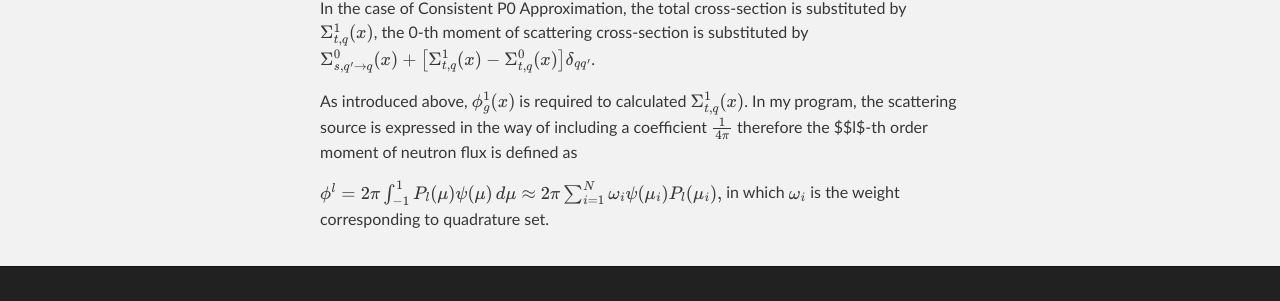
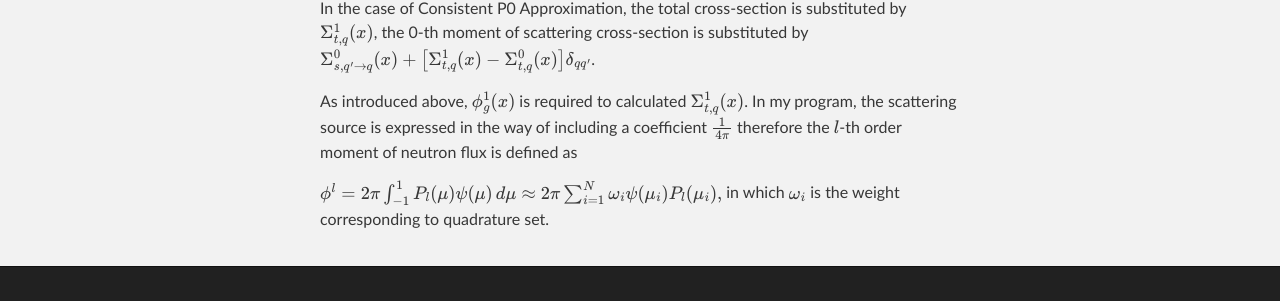
Before and after one commit to FANJSH/notebook, a Jekyll site: the page built from _posts/2025-08-07-transport-consistent.md, in a window 1280 px wide and 900 px high, scrolled down 2959 px. Shown: the part 505-806 px from the top of the window. Built offline with Jekyll 4.4.1, drawn with Linux system fonts in a browser that asks for light colours.

```diff
--- a/_posts/2025-08-07-transport-consistent.md
+++ b/_posts/2025-08-07-transport-consistent.md
@@ -146,7 +146,7 @@ Comparing to the initial equation, Eq.(9), the following changes happened,
 In the case of Consistent P0 Approximation, the total cross-section is substituted by $\Sigma_{t,q}^1(x)$, the 0-th moment of scattering cross-section is substituted by $\{ \Sigma_{s,q'\rightarrow q}^0(x) +\left[ \Sigma_{t,q}^{1}(x) - \Sigma_{t,q}^0(x) \right] \delta_{qq'}\}$.
 
 As introduced above, $$\phi^1_g(x)$$ is required to calculated $$\Sigma^1_{t,q}(x)$$.
-In my program, the scattering source is expressed in the way of including a coefficient $$\frac{1}{4\pi}$$ therefore the $$l$-th order moment of neutron flux is defined as
+In my program, the scattering source is expressed in the way of including a coefficient $$\frac{1}{4\pi}$$ therefore the $$l$$-th order moment of neutron flux is defined as
 
 $$
     \phi^l = 2\pi\int^1_{-1}P_l(\mu)\psi(\mu)\,d\mu \approx 2\pi\sum^N_{i=1}{\omega_i\psi(\mu_i)P_l(\mu_i)},
```
